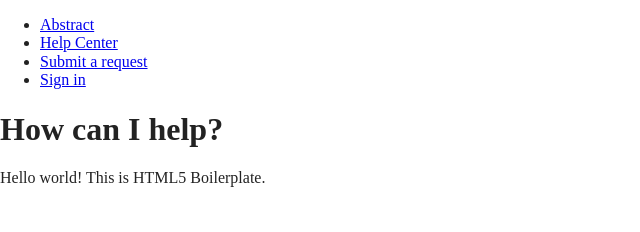
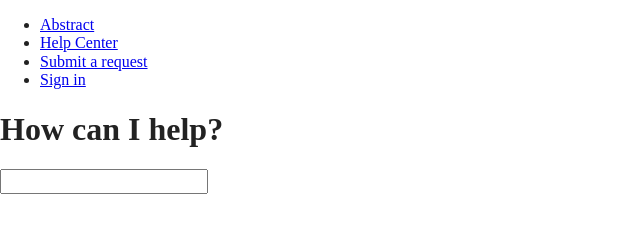
Before and after one commit to nwill86/abstact-page, a website built with Parcel: page index.html in a window 1280 px wide. Shown: the whole page, without its empty margins (0-640 px from the left). Built offline with nearby package versions, Linux system fonts and the light colour scheme.

Commit message:
Added search bar.

```diff
--- a/index.html
+++ b/index.html
@@ -35,12 +35,14 @@
       </nav>
       <div class="home-title">
         <h1>How can I help?</h1>
+       <label for="site-search"></label>
+       <input type="search" id="site-search" name="q"/>
 
       </div>
     </div>
   </header>
 
-  <p>Hello world! This is HTML5 Boilerplate.</p>
+
   <script src="js/vendor/modernizr-3.11.2.min.js"></script>
   <script src="js/plugins.js"></script>
   <script src="js/main.js"></script>
```
